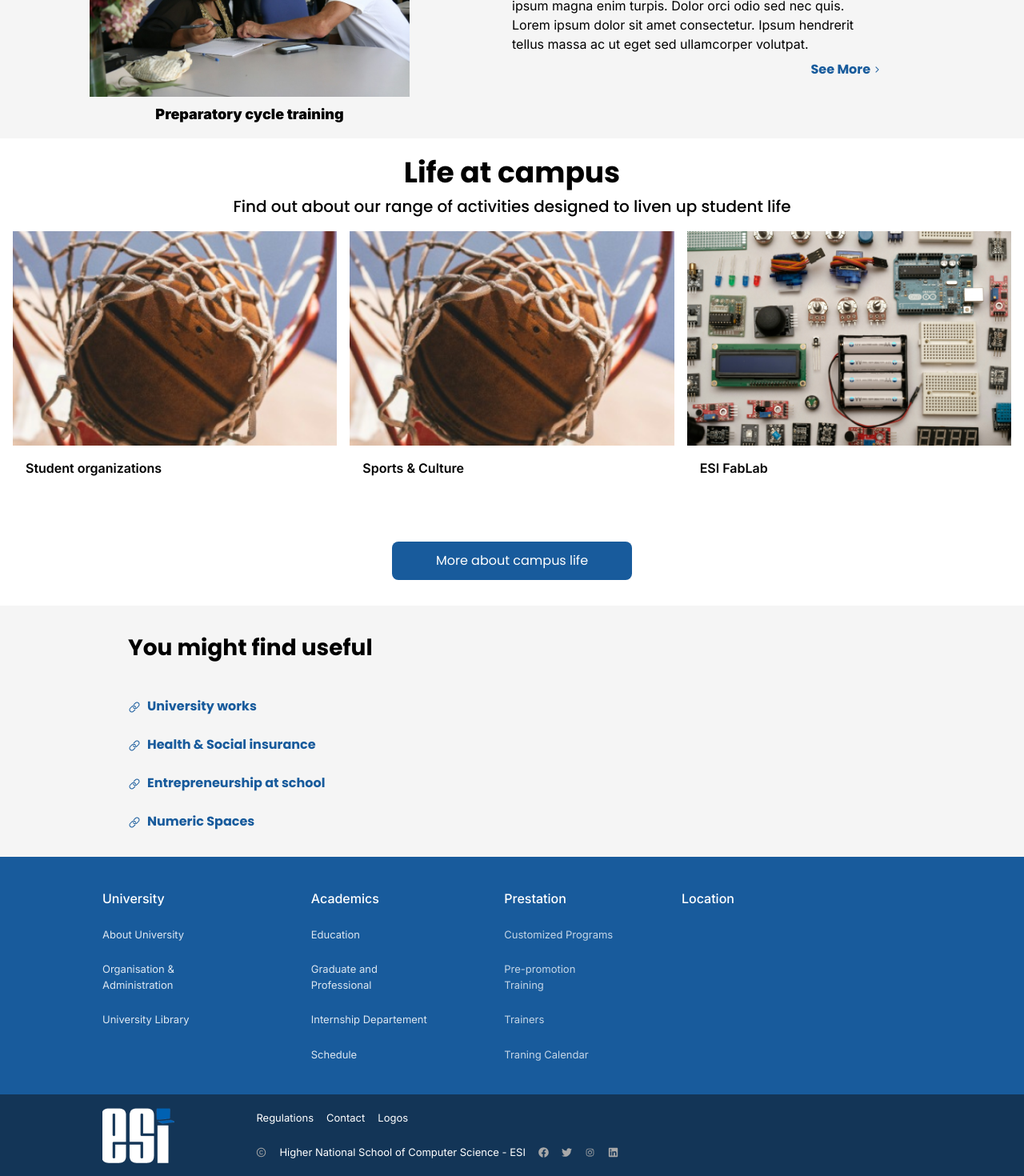
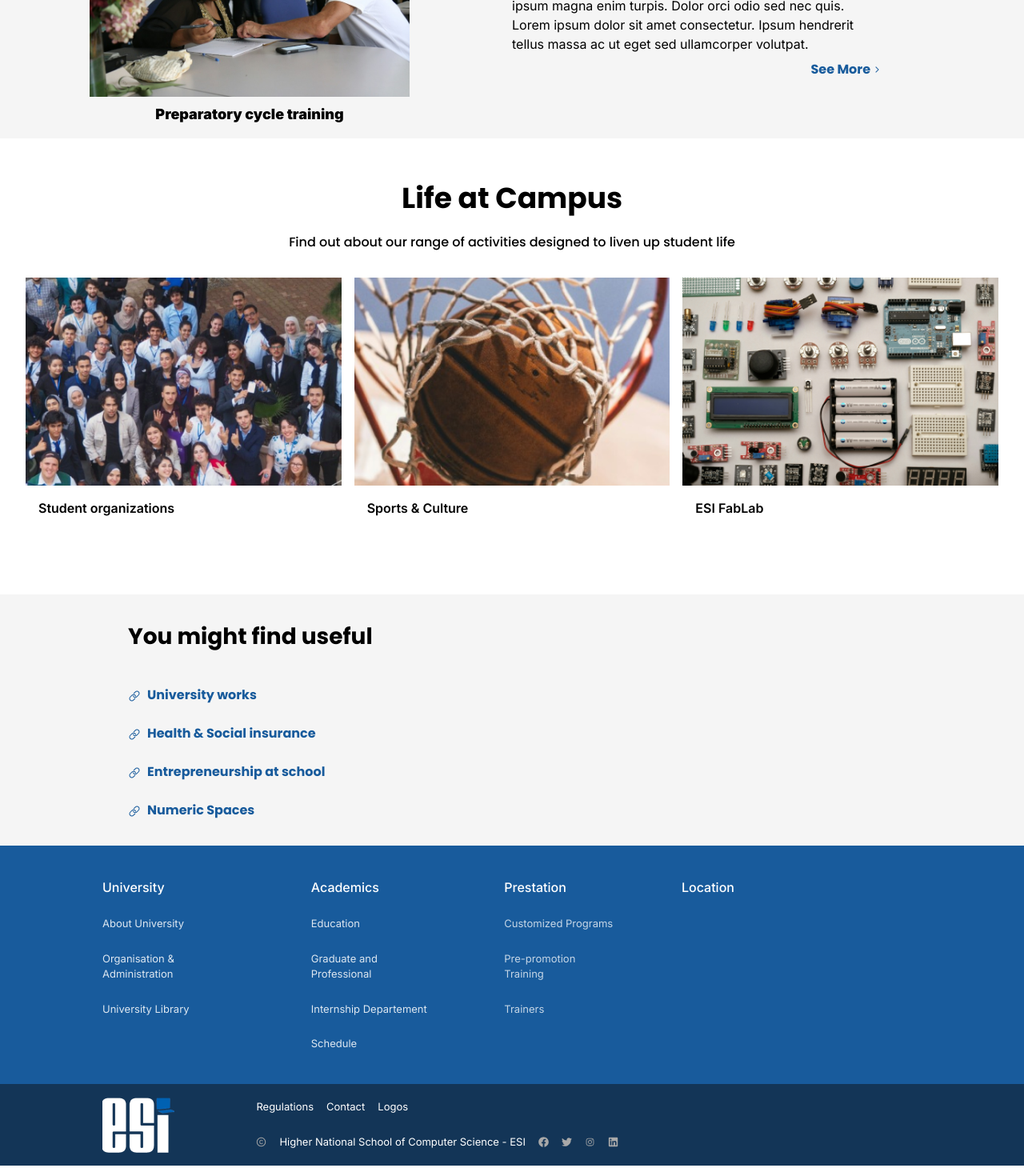
Before and after one commit to BouchboutSami/Portail-WEB-de-l-ESI, a Next.js app: page /YouAreStudent in a window 1280 px wide. Shown: the part 3583-5053 px from the top of the page at 80% size. Built offline with nearby package versions, Linux system fonts and the light colour scheme; grey boxes are pictures that could not be loaded.

Commit message:
last demo

```diff
--- a/src/app/University/AboutTheUniversity/page.jsx
+++ b/src/app/University/AboutTheUniversity/page.jsx
@@ -31,7 +31,7 @@ const page = () => {
   ];
   return (
     <BrowserRouter>
-      <div className="w-screen">
+      <div className="w-full">
         <NavBar />
         <ImageLanding
           imageUrl="/assets/PresentationEcole.png"
@@ -41,7 +41,7 @@ const page = () => {
           <UniSideBar />
           <div className="w-full">
             {/* Code here ! */}
-            <div className="flex flex-row gap-12 px-[100px] w-full mt-12 items-center">
+            <div className="flex flex-row gap-12 px-[100px] w-full my-12 items-center">
               <div className="">
                 <ImageWithRectangle imageUrl="/assets/ESI-Presentation-Photo-1.png" />
               </div>
@@ -94,7 +94,7 @@ const page = () => {
               <div className="">
                 <ImageWithRectangle imageUrl="/assets/VIE-A-LECOLE.png" />
               </div>
-              <div className="">
+              <div className="mb-8">
                 <h1 className="font-poppins font-bold text-[24px] text-[#185B9C]">
                   LIFE AT SCHOOL
                 </h1>
@@ -106,22 +106,13 @@ const page = () => {
                   to dazzling artistic performances showcasing our creativity.
                 </div>
                 <div className="flex justify-end">
-                  <Button title={"SEE DETAILS"} />
+                  <a href="/Campus/Student-life">
+                    <Button title={"SEE DETAILS"} />
+                  </a>
                 </div>
               </div>
             </div>
-            <div className="flex flex-col mt-16 items-center justify-center text-center">
-              <h1 className="font-poppins font-bold text-[24px] text-[#185B9C] pb-4">
-                SCIENTIFIC RESEARCH
-              </h1>
-              <div className="text-black font-light font-poppins text-[18px] mb-4">
-                Our school offers doctoral training, supported by two research
-                laboratories: LMCS and LCSI, which house the majority of our
-                teacher-researchers. These laboratories are centers of
-                excellence where innovation and discovery thrive, propelling our
-                institution to new heights in research.
-              </div>
-            </div>
+
             <div>
               <div>
                 {/* <SpecialtiesSwiper specialties={mySpecialties} /> */}
--- a/src/app/page.js
+++ b/src/app/page.js
@@ -14,13 +14,15 @@ import PostGradAndResearchSection from "@/components/PostGradAndResearchSection"
 import UpcomingEvents from "@/components/UpcomingEvents";
 export default function Home() {
   return (
-    <div className="font-poppins text-bleu w-screen flex flex-col relative">
-      <NavBar/>
-      <LandingImage/>
+    <div className="font-poppins text-bleu w-full flex flex-col relative">
+      <NavBar />
+      <LandingImage />
       <WhyUs />
-      <CampusNews/>
+      <CampusNews />
       <div className="w-full flex flex-col justify-center items-center min-h-max xl:px-[15%] lg:px-[15%] px-[10%]">
-        <h1 className="text-noir font-bold text-3xl mb-4 pt-8">Upcoming Events</h1>
+        <h1 className="text-noir font-bold text-3xl mb-4 pt-8">
+          Upcoming Events
+        </h1>
         <h2 className="mb-10 text-noir text-md">
           Discover our major upcoming events
         </h2>
@@ -28,7 +30,7 @@ export default function Home() {
       </div>
       <Academics />
       <LifeCampus />
-      <PostGradAndResearchSection/>
+      <PostGradAndResearchSection />
       <ServicesForCompanies />
       <Partenaires />
       <Footer />
--- a/src/components/Academics.jsx
+++ b/src/components/Academics.jsx
@@ -7,40 +7,52 @@ const Academics = () => {
       image: "/assets/Prepa.png",
       title: "Preparatory classes",
       text: "Discover more about the program ESI offers to preparatory class students. This program aims to provide a smooth transition to the field of computer science ",
+      link: "/Academics/Education",
     },
     {
       image: "/assets/Sup.png",
       title: "Superior classes",
       text: "Explore advanced academic opportunities at ESI, tailored to your expertise and career goals.",
+      link: "/Academics/Education",
     },
     {
       image: "/assets/Complementary.png",
       title: "Complementary studies",
       text: "Enhance your skills and knowledge with our range of supplementary courses designed to complement your primary academic pursuits at ESI.",
+      link: "/Postgraduation-Research",
     },
   ];
 
   return (
     <div className="w-full bg-[#F5F5F5] p-4">
-      <div className="text-black font-bold font-poppins text-[36px] text-center">
-        Academics
-      </div>
+      <a href="/Academics/Education">
+        <div className="text-black font-bold font-poppins text-[36px] text-center hover:text-[#185B9C]">
+          Academics
+        </div>
+      </a>
       <div className="text-black font-medium font-poppins text-md text-center mb-4 pb-2">
         Have a look at the program studies that ESI offers
       </div>
-      <div className="container mx-auto mt-4">
-        <div className="grid grid-cols-3 gap-4 items-start justify-center">
+      <div className="flex justify-center w-full mx-auto mt-4">
+        <div className="grid grid-cols-3 gap-[70px] items-start justify-center ">
           {photos.map((photo, index) => (
-            <div key={index} className="flex flex-col items-start mb-[76px]">
+            <div
+              key={index}
+              className="flex flex-col justify-center w-fit items-start mb-[76px] "
+            >
               <img
                 src={photo.image}
                 alt={photo.title}
-                className="w-[350px] h-[200px] mb-2"
+                className="w-[300px] h-[200px] mb-2"
               />
-              <p className="font-semibold mb-1 hover:underline mt-4">
-                {photo.title}
+              <a href={photo.link} className="hover:underline">
+                <p className="font-semibold mb-1 hover:underline mt-4">
+                  {photo.title}
+                </p>
+              </a>
+              <p className="mb-4 text-sm  w-[300px] text-black ">
+                {photo.text}
               </p>
-              <p className="mb-4 text-sm text-black w-[350px]">{photo.text}</p>
             </div>
           ))}
         </div>
--- a/src/components/CampusNews.jsx
+++ b/src/components/CampusNews.jsx
@@ -17,8 +17,7 @@ const CampusNews = () => {
     },
     {
       image: "/assets/Datahack.png",
-      title:
-        "Organisation de la 1ère édition du DataHack par le CSE",
+      title: "Organisation de la 1ère édition du DataHack par le CSE",
       link: "/",
     },
     {
@@ -30,15 +29,13 @@ const CampusNews = () => {
 
     {
       image: "/assets/salle.jpeg",
-      title:
-        "Inauguration de la nouvelle salle de sport de l'ESI ",
+      title: "Inauguration de la nouvelle salle de sport de l'ESI ",
       link: "/",
     },
 
     {
       image: "/assets/plante.png",
-      title:
-        "Campagne de plantation : Un arbre pour chaque étudiant ",
+      title: "Campagne de plantation : Un arbre pour chaque étudiant ",
       link: "/",
     },
     {
@@ -49,8 +46,7 @@ const CampusNews = () => {
     },
     {
       image: "/assets/Yennayer1.jpeg",
-      title:
-        "Célébrations de Yennayer à l'ESI, organisé par le CACE",
+      title: "Célébrations de Yennayer à l'ESI, organisé par le CACE",
       link: "/",
     },
     {
@@ -62,7 +58,7 @@ const CampusNews = () => {
   ];
   return (
     <div className="w-full bg-[#F5F5F5] flex flex-col items-center gap-8">
-      <h1 className="font-poppins font-bold mt-8 text-[28px] text-black hover:text-[#185B9C]">
+      <h1 className="font-poppins font-bold mt-8 text-[28px] text-black ">
         Campus News
       </h1>
       <div className="grid grid-cols-4 gap-1 items-center pb-4">
--- a/src/components/Footer.jsx
+++ b/src/components/Footer.jsx
@@ -11,24 +11,59 @@ const Footer = () => {
     <div className="w-full flex flex-col text-white text-[13px]">
       <div className="links bg-bleu flex flex-row w-full py-10 px-[10%] gap-[8%]">
         <div className="flex flex-col gap-6">
-          <a href="/University"><h1 className="text-[16px] font-medium">University</h1></a>
-          <a href="/University/AboutTheUniversity"> <h2 className="opacity-85">About University</h2></a>
-          <a href="/University/Organisation-Administration"><h2 className="opacity-85">Organisation & Administration</h2></a>
-          <a href="/University/ESI-Library"><h2 className="opacity-85">University Library</h2></a>
+          <a href="/University">
+            <h1 className="text-[16px] font-medium">University</h1>
+          </a>
+          <a href="/University/AboutTheUniversity">
+            {" "}
+            <h2 className="opacity-85">About University</h2>
+          </a>
+          <a href="/University/Organisation-Administration">
+            <h2 className="opacity-85">Organisation & Administration</h2>
+          </a>
+          <a href="/University/ESI-Library">
+            <h2 className="opacity-85">University Library</h2>
+          </a>
         </div>
         <div className="flex flex-col gap-6">
-        <a href="/Academics/Education"> <h1 className="text-[16px] font-medium">Academics</h1></a>
-        <a href="/Academics/Education"> <h2 className="opacity-85">Education</h2></a>
-        <a href="/Academics/Graduate-and-professional"> <h2 className="opacity-85">Graduate and Professional</h2></a>
-        <a href="/Academics/Internship-departement">  <h2 className="opacity-85">Internship Departement</h2></a>
-        <a href="/Academics/Schedule">  <h2 className="opacity-85">Schedule</h2></a>
+          <a href="/Academics/Education">
+            {" "}
+            <h1 className="text-[16px] font-medium">Academics</h1>
+          </a>
+          <a href="/Academics/Education">
+            {" "}
+            <h2 className="opacity-85">Education</h2>
+          </a>
+          <a href="/Academics/Graduate-and-professional">
+            {" "}
+            <h2 className="opacity-85">Graduate and Professional</h2>
+          </a>
+          <a href="/Academics/Internship-departement">
+            {" "}
+            <h2 className="opacity-85">Internship Departement</h2>
+          </a>
+          <a href="/Academics/Schedule">
+            {" "}
+            <h2 className="opacity-85">Schedule</h2>
+          </a>
         </div>
         <div className="flex flex-col gap-6">
-        <a href="/Services"> <h1 className="text-[16px] font-medium">Prestation</h1></a>
-        <a href="/Services/Customizedprograms"> <h2 className="opacity-75">Customized Programs</h2></a>
-        <a href="/Services/Pre-promotionTraining"> <h2 className="opacity-75">Pre-promotion Training</h2></a>
-        <a href="/Services/Trainers"> <h2 className="opacity-75">Trainers</h2></a>
-        <a href="/Services/Calendar"> <h2 className="opacity-75">Traning Calendar</h2></a>
+          <a href="/Services">
+            {" "}
+            <h1 className="text-[16px] font-medium">Prestation</h1>
+          </a>
+          <a href="/Services/Customizedprograms">
+            {" "}
+            <h2 className="opacity-75">Customized Programs</h2>
+          </a>
+          <a href="/Services/Pre-promotionTraining">
+            {" "}
+            <h2 className="opacity-75">Pre-promotion Training</h2>
+          </a>
+          <a href="/Services/Trainers">
+            {" "}
+            <h2 className="opacity-75">Trainers</h2>
+          </a>
         </div>
         <div className="flex flex-col gap-6">
           <h1 className="text-[16px] font-medium">Location</h1>
@@ -54,7 +89,7 @@ const Footer = () => {
 
         <div className="credit flex flex-col gap-6">
           <div className="extraLinks flex gap-4">
-            <a href="">Regulations</a>
+            <a href="/Reglementation">Regulations</a>
             <a href="">Contact</a>
             <a href="">Logos</a>
           </div>
--- a/src/components/LandingPage/LifeCampus.jsx
+++ b/src/components/LandingPage/LifeCampus.jsx
@@ -4,31 +4,33 @@ import React from "react";
 const LifeCampus = () => {
   const photos = [
     {
-      image: "/assets/Sports1.png",
+      image: "/assets/studentorgs2.png",
       title: "Student organizations",
       text: "Text 1",
-      link: "WhyESI",
+      link: "/Campus/Student-life/Student-organisations",
     },
     {
       image: "/assets/Sports1.png",
       title: "Sports & Culture",
       text: "Text 2",
-      link: "WhyESI",
+      link: "/Campus/Sports-and-culture",
     },
     {
       image: "/assets/ESIFabLab.png",
       title: "ESI FabLab",
       text: "Text 3",
-      link: "WhyESI",
+      link: "/Campus/Student-life/Work-spaces",
     },
   ];
 
   return (
-    <div className="w-full bg-white p-4 pb-8">
-      <div className="text-black font-bold font-poppins text-[36px] text-center">
-        Life at campus
-      </div>
-      <div className="text-black font-medium font-poppins text-[20px] text-center mb-4">
+    <div className="w-full bg-white p-4 px-8">
+      <a href="/Campus/">
+        <h1 className="font-poppins font-bold mt-8 mb-4 text-[36px] text-center text-black hover:text-[#185B9C]">
+          Life at Campus
+        </h1>
+      </a>
+      <div className="text-black font-medium font-poppins text-md text-center mb-8">
         Find out about our range of activities designed to liven up student life
       </div>
       <div className="container  mx-auto mt-4">
@@ -51,13 +53,7 @@ const LifeCampus = () => {
             </div>
           ))}
         </div>
-        <div className="text-center ">
-          <a href="/Academics/Education">
-            <button className="bg-[#185B9C] hover:bg-[#002E5F] text-white font-poppins text-md rounded-lg py-3 px-4 w-[300px] h-[78] ">
-              More about campus life
-            </button>
-          </a>
-        </div>
+        <div className="text-center "></div>
       </div>
     </div>
   );
--- a/src/components/LandingPage/ServicesForCompanies.jsx
+++ b/src/components/LandingPage/ServicesForCompanies.jsx
@@ -3,10 +3,12 @@ import React from "react";
 
 const ServicesForCompanies = () => {
   return (
-    <div className="p-10 my-10 mx-10 relative w-full">
-      <div className="font-poppins mx-auto my-auto mb-2 font-bold text-noir text-4xl text-center p-8">
-        <h1>Services for companies</h1>
-      </div>
+    <div className="p-10 my-5 mx-10 relative w-full">
+      <a href="/Services">
+        <h1 className="font-poppins font-bold text-center mb-8 text-[36px] text-black hover:text-[#185B9C]">
+          Services for companies
+        </h1>
+      </a>
       <div className="flex items-center">
         <div className="w-1/2 relative mr-0">
           <img
--- a/src/components/LandingPage/WhyUs.jsx
+++ b/src/components/LandingPage/WhyUs.jsx
@@ -1,33 +1,33 @@
 /* eslint-disable @next/next/no-img-element */
-import React from "react";
-
+"use client";
+import React, { useEffect, useState } from "react";
+import axios from "axios";
 const WhyUs = () => {
+  const [paragraph, setParagraph] = useState("");
+  useEffect(() => {
+    axios.get("http://localhost:1337/api/why-us").then((response) => {
+      setParagraph(response.data.data.attributes.paragraph);
+    });
+  }, []);
   return (
-    <div className="p-10 my-10 mx-10 relative w-full">
+    paragraph.length > 0 && (
+      <div className="p-10  mx-10 relative w-full">
         <div className="font-poppins mx-auto my-auto font-bold text-noir text-4xl text-center p-8">
           <h1>Why us?</h1>
         </div>
         <div className="flex items-center">
           <div className="w-1/2 relative mr-0">
             <img
-            className="h-auto w-full transition-all duration-300 rounded-lg cursor-pointer filter grayscale hover:grayscale-0"
+              className="h-auto w-full transition-all duration-300 rounded-lg filter"
               src="./assets/whyUs1.png"
               alt="ESI graduation ceremony"
             />
           </div>
           <div className="bg-bleu w-1/2 p-6 text-white font-poppins absolute right-20 top-50">
             <h1 className="font-bold mb-4">About us</h1>
-          <p className="text-wrap mb-4">
-            For more than 50 years, ESI has been at the forefront of technology
-            education, shaping the minds of tomorrow&apos;s innovators and
-            leaders. Established in 1969 as the Center for Studies and Research
-            in Computer Science (CERI), our school has evolved into a beacon of
-            excellence in the field. We&apos;ve matured into an industry leader
-            and trusted resource for those seeking quality, innovation, and
-            reliability.
-          </p>
+            <p className="text-wrap mb-4">{paragraph}</p>
             <a
-            href="/"
+              href="/University/AboutTheUniversity"
               className="bg-blanc text-bleu py-2 px-6 absolute bottom-2 right-10"
             >
               See more
@@ -35,6 +35,7 @@ const WhyUs = () => {
           </div>
         </div>
       </div>
+    )
   );
 };
 
--- a/src/components/PostGradAndResearchSection.jsx
+++ b/src/components/PostGradAndResearchSection.jsx
@@ -4,9 +4,11 @@ import CardPostGrad from "@/components/CardPostGrad";
 const PostGradAndResearchSection = () => {
   return (
     <div className="w-full bg-[#F5F5F5] flex flex-col items-center gap-4 pb-16">
-      <h1 className="font-poppins font-bold mt-8 text-[28px] text-black hover:text-[#185B9C]">
+      <a href="/Postgraduation-Research">
+        <h1 className="font-poppins font-bold mt-8 text-[36px] text-black hover:text-[#185B9C]">
           Post graduation & Research
         </h1>
+      </a>
       <div className="text-black font-medium font-poppins text-md text-center mb-4">
         Take a look at our research facilities
       </div>
@@ -14,11 +16,13 @@ const PostGradAndResearchSection = () => {
         <CardPostGrad
           imageSrc="/assets/LMCS.png"
           title={"Systems Design Methods Laboratory (LMCS)"}
-      buttonLink={"/Postgraduation-Research/Research/LMCS"}/>
+          buttonLink={"/Postgraduation-Research/Research/LMCS"}
+        />
         <CardPostGrad
           imageSrc="/assets/LCSI.png"
           title={"Laboratory of Communication in Computer Systems (LCSI)"}
-      buttonLink={"/Postgraduation-Research/Research/LCSI"}/>
+          buttonLink={"/Postgraduation-Research/Research/LCSI"}
+        />
       </div>
     </div>
   );
```
Also changed, not shown: public/assets/studentorgs2.png (added). Lines whose indentation alone changed are shown as unchanged.
